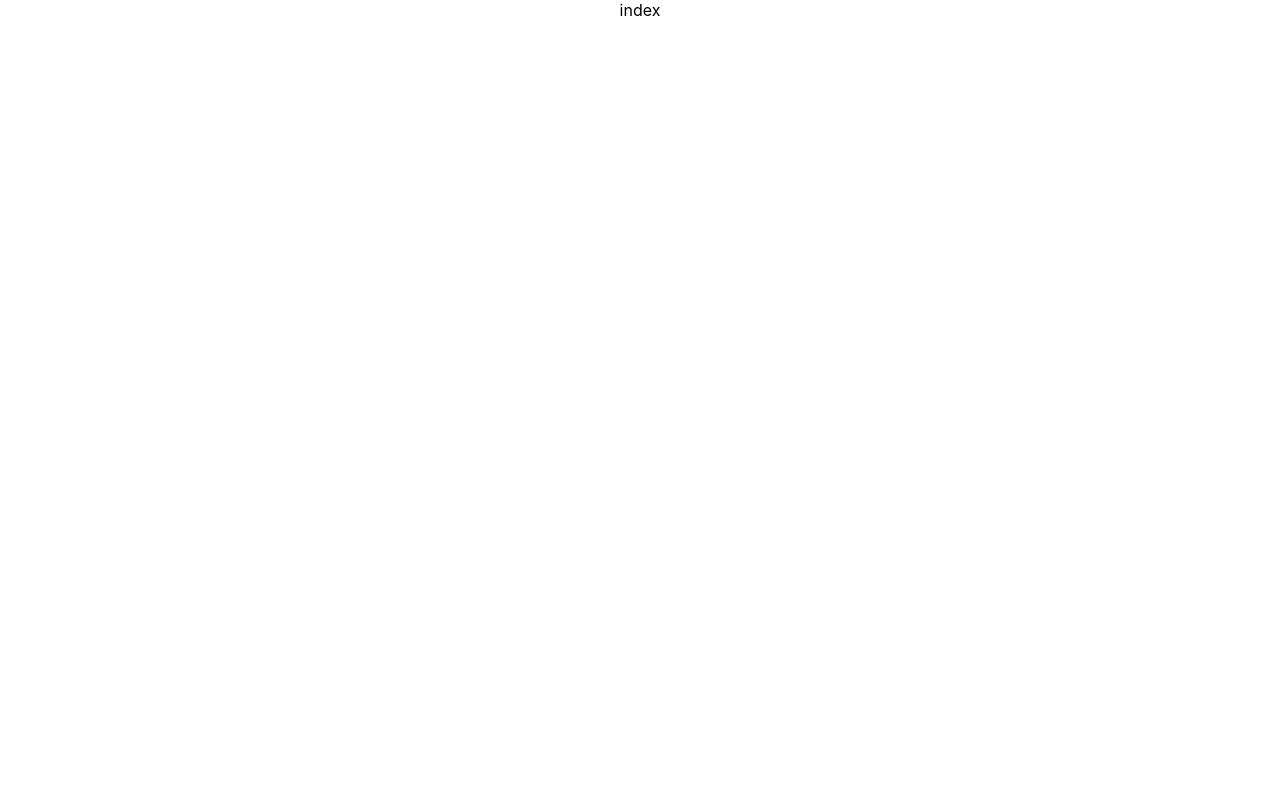
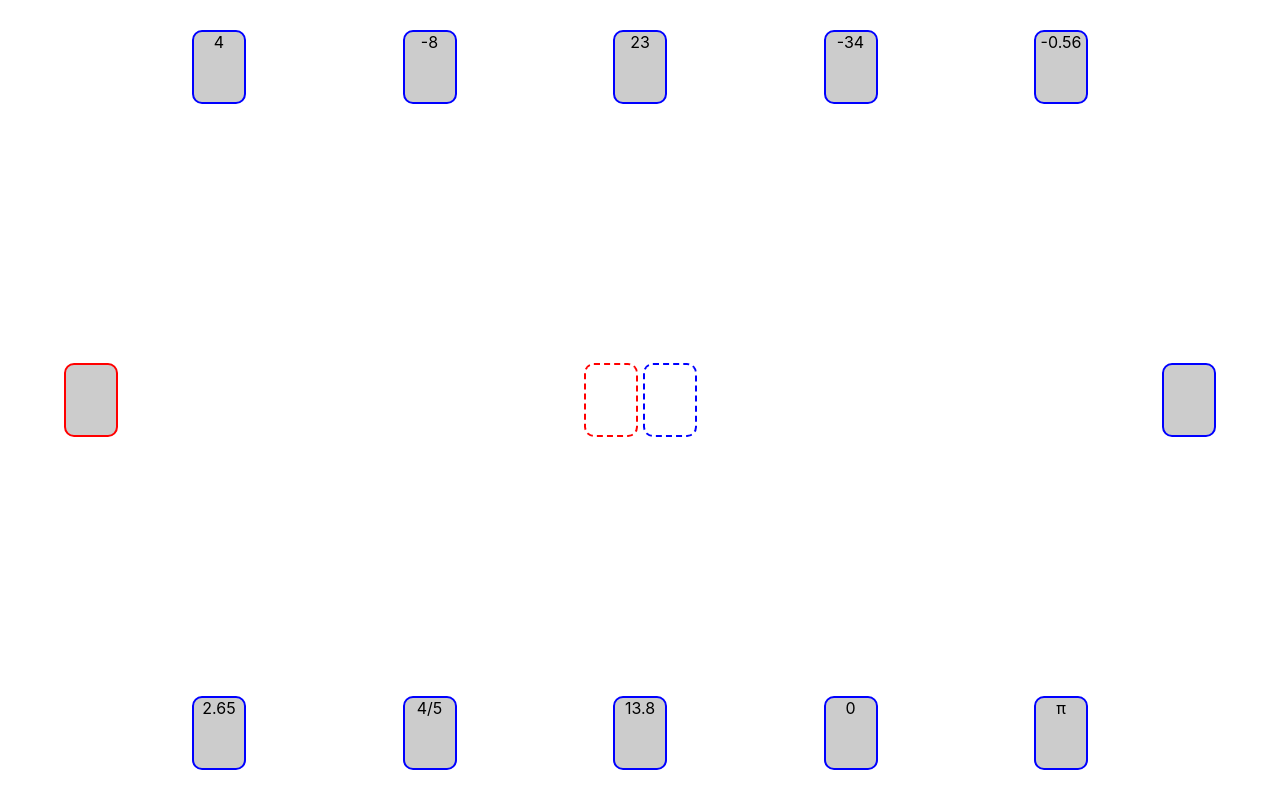
Before and after one commit to viniirbr/jogo-dos-numeros-reais, a React (Vite) app: page / in a window 1280 px wide. Both pictures are taken after a click on the button "Iniciar". Built offline with nearby package versions, Linux system fonts and the light colour scheme.

Commit message:
Style cards by type

```diff
--- a/src/App.tsx
+++ b/src/App.tsx
@@ -17,6 +17,7 @@ function App() {
     const drawnedNumbers = shuffle<String>(numbers);
     const player1Numbers = drawnedNumbers.splice(0, 5) as String[];
     const player2Numbers = drawnedNumbers.splice(0, 5) as String[];
+
     setNumberDig(drawnedNumbers);
     setPlayer1Numbers(player1Numbers);
     setPlayer2Numbers(player2Numbers);
--- /dev/null
+++ b/src/components/Card/index.tsx
@@ -0,0 +1,21 @@
+import './style.css'
+
+
+interface CardProps {
+    content?: String,
+    type: 'number' | 'number-empty' | 'sentence' | 'sentence-empty'
+}
+
+
+export default function Card({ content, type }: CardProps) {
+    return (
+        <div className="card"
+            style={{
+                border: `2px ${type.match(/empty/g)?.toString() === 'empty' ? 'dashed' : 'solid'}
+            ${type.match(/sentence/g)?.toString() === 'sentence' ? 'red' : 'blue'}`,
+            backgroundColor: `${(type === 'number-empty' || type === 'sentence-empty') && 'transparent'}`
+            }}>
+            {content}
+        </div>
+    )
+}
--- /dev/null
+++ b/src/components/Card/style.css
@@ -0,0 +1,7 @@
+.card {
+    width: 50px;
+    height: 70px;
+    background: #ccc;
+    border-radius: 10px;
+    border: solid 2px blue;
+}
--- a/src/components/Game/index.tsx
+++ b/src/components/Game/index.tsx
@@ -1,4 +1,6 @@
 import { Sentence } from "../../assets/sentences"
+import Card from "../Card";
+import './style.css'
 
 interface GameProps {
     sentences: Sentence[] | undefined;
@@ -10,9 +12,25 @@ interface GameProps {
 
 export function Game({ sentences, player1Numbers, player2Numbers, numberDig }: GameProps) {
 
-  console.log(player1Numbers);
 
   return (
-    <div>index</div>
+    <div className="game">
+      <div className="cards-deck cards-deck-player2">
+        {player2Numbers?.map((number, id) => <Card content={number} key={id} type='number'/>)}
+      </div>
+
+      <div className="digs-container">
+        <Card type="sentence"/>
+        <div className="cards-put">
+          <Card type="sentence-empty"/>
+          <Card type="number-empty"/>
+        </div>
+        <Card type="number"/>
+      </div>
+
+      <div className="cards-deck cards-deck-player1">
+        {player1Numbers?.map((number, id) => <Card content={number} key={id} type='number'/>)}
+      </div>
+    </div>
   )
 }
--- /dev/null
+++ b/src/components/Game/style.css
@@ -0,0 +1,29 @@
+.game {
+    display: flex;
+    flex-direction: column;
+    align-items: center;
+    justify-content: space-between;
+    height: calc(100vh - 60px);
+    padding: 30px 0;
+}
+
+.cards-deck {
+    display: flex;
+    align-items: center;
+    justify-content: space-between;
+    width: 70%;
+    margin: 0 auto;
+}
+
+.digs-container {
+    display: flex;
+    align-items: center;
+    width: 90%;
+    justify-content: space-between;
+}
+
+.cards-put {
+    display: flex;
+    align-items: center;
+    gap: 5px;
+}
```
